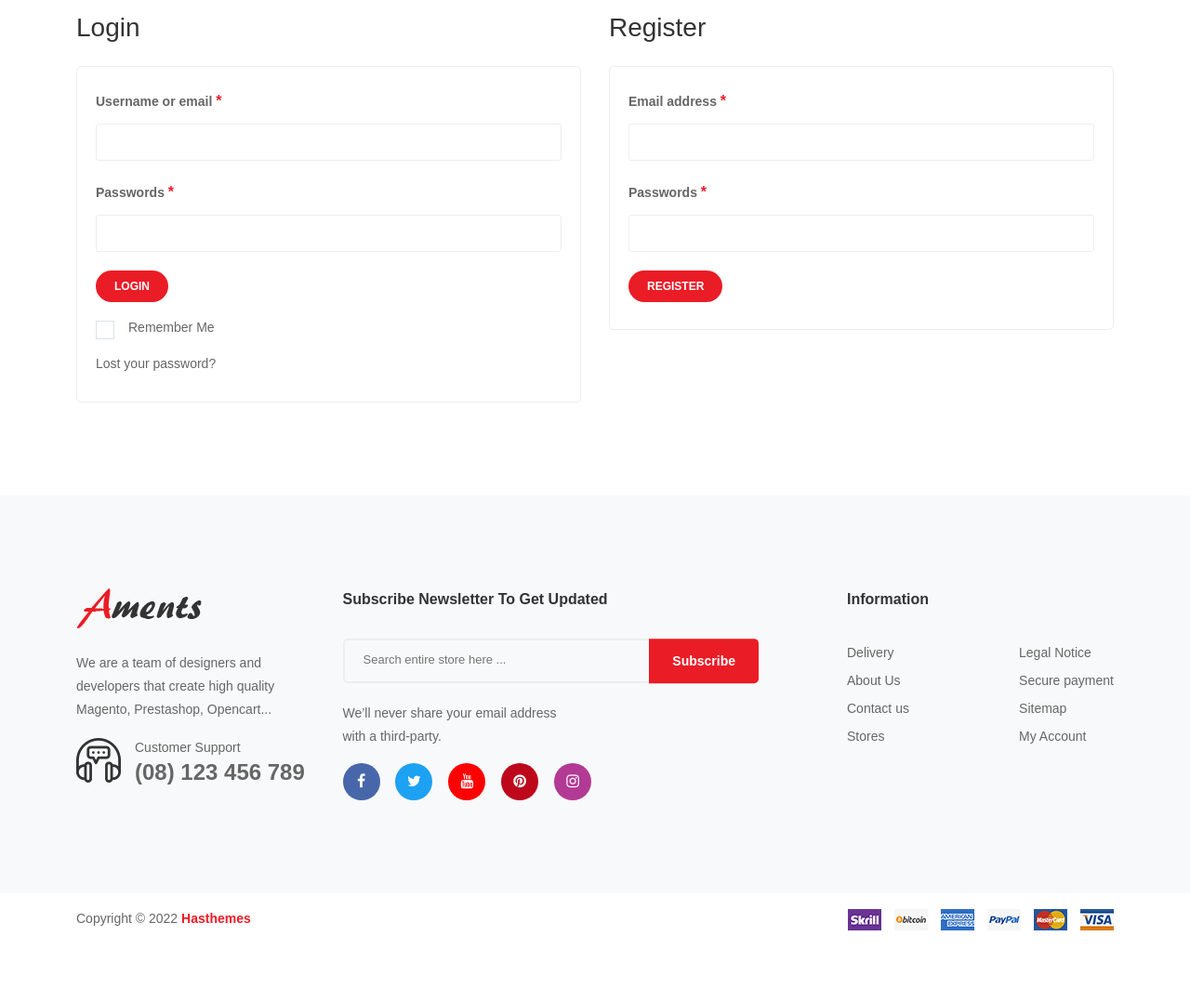
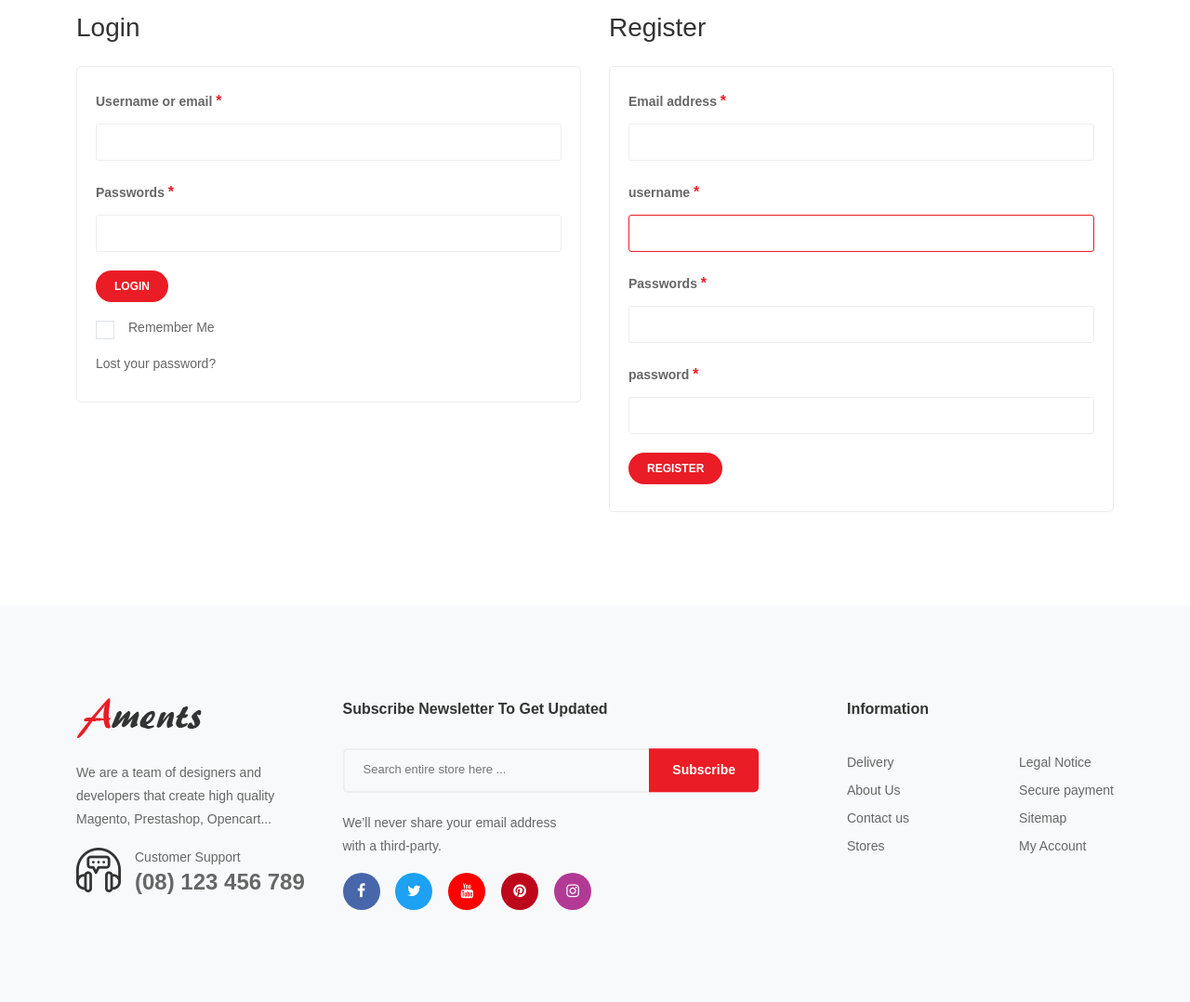
Before and after one commit to Just0l/SCP, a Django app: page / in a window 1280 px wide. Shown: the part 458-1536 px from the top of the page at 93% size. Before the commit the page ends 1459 px from the top, so only its background shows below. Run offline with Django 4.2, Linux system fonts and the light colour scheme; some libraries are stand-ins or nearby versions; some web fonts are replaced.

Commit message:
Changes in the Directory, and adding some viwes

```diff
--- a/SCP/forms.py
+++ b/SCP/forms.py
@@ -1,13 +1,8 @@
 from django import forms
-# from django.contrib.auth.forms import UserCreationForm, UserChangeForm
-# from .models import UserAccount
+from django.contrib.auth.forms import UserCreationForm, UserChangeForm
+from User.models import Customer
 
-# class CustomUserCreationForm(UserCreationForm):
-#     class Meta(UserCreationForm):
-#         model = UserAccount
-#         fields = UserCreationForm.Meta.fields + ('U_id',)
-
-# class CustomUserChangeForm(UserChangeForm):
-#     class Meta:
-#         model = UserAccount
-#         fields = UserChangeForm.Meta.fields
+class CustomUserCreationForm(UserCreationForm):
+    class Meta:
+        model = Customer
+        fields = ['email', 'username', 'password1', 'password2']
--- a/SCP/templates/SCP/login.html
+++ b/SCP/templates/SCP/login.html
@@ -658,14 +658,27 @@
                 <div class="col-lg-6 col-md-6">
                     <div class="account_form register" data-aos="fade-up"  data-aos-delay="200">
                         <h3>Register</h3>
-                        <form action="#">
+                        <form method="POST">
+                            {% csrf_token %}
                             <div class="default-form-box mb-20">
                                 <label>Email address <span>*</span></label>
-                                <input type="text">
+                                {{form.email}}
+                                {% comment %} <input type="email"> {% endcomment %}
+                            </div>
+                            <div class="default-form-box mb-20">
+                                <label>username <span>*</span></label>
+                                {{form.username}}
+                                {% comment %} <input type="text"> {% endcomment %}
                             </div>
                             <div class="default-form-box mb-20">
                                 <label>Passwords <span>*</span></label>
-                                <input type="password">
+                                {{form.password1}}
+                                {% comment %} <input type="password"> {% endcomment %}
+                            </div>
+                            <div class="default-form-box mb-20">
+                                <label>password <span>*</span></label>
+                                {{form.password2}}
+                                {% comment %} <input type="password"> {% endcomment %}
                             </div>
                             <div class="login_submit">
                                 <button type="submit">Register</button>
--- a/SCP/urls.py
+++ b/SCP/urls.py
@@ -1,7 +1,9 @@
 from django.urls import path
 from . import views
 
+app_name = 'scp'
+
 urlpatterns = [
-    path('', views.LogIn.as_view()),
-    path('home/', views.HomePageView.as_view(), name='index'),
+    path('', views.register, name='registerUser'),
+    path('home/', views.HomePageView.as_view(), name='home-page'),
 ]
--- a/SCP/views.py
+++ b/SCP/views.py
@@ -1,15 +1,38 @@
-from django.shortcuts import render
+from django.shortcuts import render, redirect
 from django.http import HttpResponse
+from . forms import CustomUserCreationForm
+from django.contrib import messages
 
-from django.views.generic import TemplateView
+from django.views.generic import TemplateView, CreateView
 
 # Create your views here.
 
 # def index(request):
 #     return render(request, 'SCP/index.html')
 
-class LogIn(TemplateView):
-    template_name = 'SCP/login.html'
+
+def register(request):
+
+    if request.method == 'POST':
+        form = CustomUserCreationForm(request.POST)
+        if form.is_valid():
+            form.save()
+            username = form.cleaned_data.get('username')
+            messages.success(request, f'Account Created for {username}')
+            return redirect('scp:home-page')
+
+        # if not form.is_valid():
+        #     return redirect('scp:home-page')
+    else:
+        form = CustomUserCreationForm()
+        context = {'form':form}
+
+        return render(request, 'SCP/login.html', context)
+
+
+
+# class LogIn(TemplateView):
+#     template_name = 'SCP/login.html'
 
 
 
```
Also changed, not shown: SCP/templates/SCP/index.html (+8 -0 lines), SCP/migrations/0002_alter_part_image_image_field_and_more.py (added), SCP/migrations/0003_alter_part_image_image_field_and_more.py (added), User/migrations/0002_alter_user_groups_alter_user_user_permissions.py (added), db.sqlite3.
